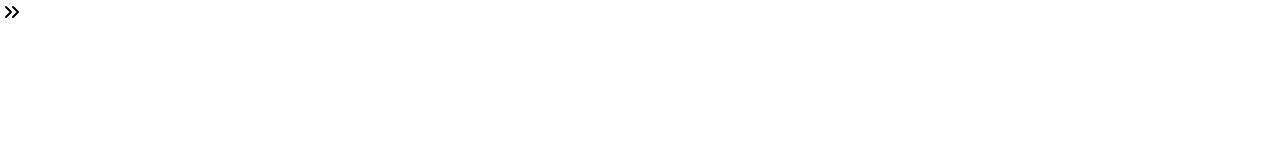
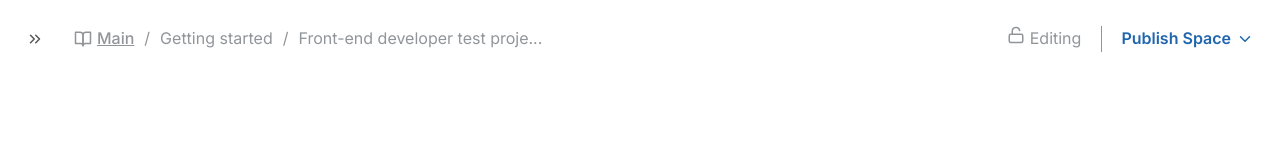
Before and after one commit to kelvinbush/frontend-dev-test-project, a website built with webpack: page index.html in a window 1280 px wide. Built offline with nearby package versions, Linux system fonts and the light colour scheme.

Commit message:
set up nav

```diff
--- a/css/style.css
+++ b/css/style.css
@@ -6,3 +6,75 @@
 *, *::before, *::after {
   box-sizing: inherit;
 }
+
+html {
+  box-sizing: border-box;
+  /*1 rem = 10 px (10 / 16 = 0.625)*/
+  font-size: 62.5%;
+  height: 100%;
+}
+
+body {
+  font-family: 'Inter', sans-serif;
+  height: 100%;
+  font-weight: 400;
+  line-height: 1.6;
+  font-size: 1.6rem;
+  padding: 1.6rem;
+}
+
+.flex {
+  display: flex;
+  align-items: center;
+  column-gap: 1rem;
+}
+
+header {
+  column-gap: 2rem;
+  padding: 1rem;
+  color: #91959a;
+
+  svg {
+    width: 1.8rem;
+    height: 1.8rem;
+
+    &.right {
+      color: #555657;
+    }
+  }
+
+  .header--file-nav {
+    margin-left: 2rem;
+
+    div {
+      column-gap: 0.5rem;
+
+      p {
+        font-weight: 500;
+        text-decoration: underline;
+      }
+    }
+  }
+
+  .header--func {
+    margin-left: auto;
+    column-gap: 4rem;
+
+    div:nth-child(2) {
+      color: #2066AE;
+      font-weight: 600;
+      column-gap: 0.5rem;
+      position: relative;
+
+      :before {
+        content: "";
+        position: absolute;
+        left: -2rem;
+        top: 0;
+        bottom: 0;
+        width: 1px;
+        background-color: #91959a;
+      }
+    }
+  }
+}
--- a/index.html
+++ b/index.html
@@ -20,24 +20,55 @@
 
   <link rel="manifest" href="site.webmanifest">
   <meta name="theme-color" content="#fafafa">
+  <link rel="preconnect" href="https://fonts.googleapis.com">
+  <link rel="preconnect" href="https://fonts.gstatic.com" crossorigin>
+  <link href="https://fonts.googleapis.com/css2?family=Inter:wght@100..900&family=Montserrat:ital,wght@0,100..900;1,100..900&display=swap" rel="stylesheet">
 </head>
 
 <body>
 
 <main>
-  <header>
-    <div>
-      <svg xmlns="http://www.w3.org/2000/svg" width="24" height="24" viewBox="0 0 24 24" fill="none"
-           stroke="currentColor" stroke-width="2" stroke-linecap="round" stroke-linejoin="round"
-           class="lucide lucide-chevrons-right">
-        <path d="m6 17 5-5-5-5"/>
-        <path d="m13 17 5-5-5-5"/>
-      </svg>
+  <header class="flex">
+    <svg xmlns="http://www.w3.org/2000/svg" width="24" height="24" viewBox="0 0 24 24" fill="none"
+         stroke="currentColor" stroke-width="2" stroke-linecap="round" stroke-linejoin="round"
+         class="lucide lucide-chevrons-right right">
+      <path d="m6 17 5-5-5-5"/>
+      <path d="m13 17 5-5-5-5"/>
+    </svg>
+    <div class="flex header--file-nav">
+      <div class="flex">
+        <svg xmlns="http://www.w3.org/2000/svg" width="24" height="24" viewBox="0 0 24 24" fill="none"
+             stroke="currentColor" stroke-width="2" stroke-linecap="round" stroke-linejoin="round"
+             class="lucide lucide-book-open">
+          <path d="M2 3h6a4 4 0 0 1 4 4v14a3 3 0 0 0-3-3H2z"/>
+          <path d="M22 3h-6a4 4 0 0 0-4 4v14a3 3 0 0 1 3-3h7z"/>
+        </svg>
+        <p>Main</p>
+      </div>
+      <p>/</p>
+      <p>Getting started</p>
+      <p>/</p>
+      <p>Front-end developer test proje...</p>
+    </div>
+    <div class="flex header--func">
       <div>
-
+        <svg xmlns="http://www.w3.org/2000/svg" width="24" height="24" viewBox="0 0 24 24" fill="none"
+             stroke="currentColor" stroke-width="2" stroke-linecap="round" stroke-linejoin="round"
+             class="lucide lucide-lock-open">
+          <rect width="18" height="11" x="3" y="11" rx="2" ry="2"/>
+          <path d="M7 11V7a5 5 0 0 1 9.9-1"/>
+        </svg>
+        Editing
+      </div>
+      <div class="flex">
+        <p>Publish Space</p>
+        <svg xmlns="http://www.w3.org/2000/svg" width="24" height="24" viewBox="0 0 24 24" fill="none"
+             stroke="currentColor" stroke-width="2" stroke-linecap="round" stroke-linejoin="round"
+             class="lucide lucide-chevron-down">
+          <path d="m6 9 6 6 6-6"/>
+        </svg>
       </div>
     </div>
-    <div></div>
   </header>
 </main>
 <script src="js/app.js"></script>
```
